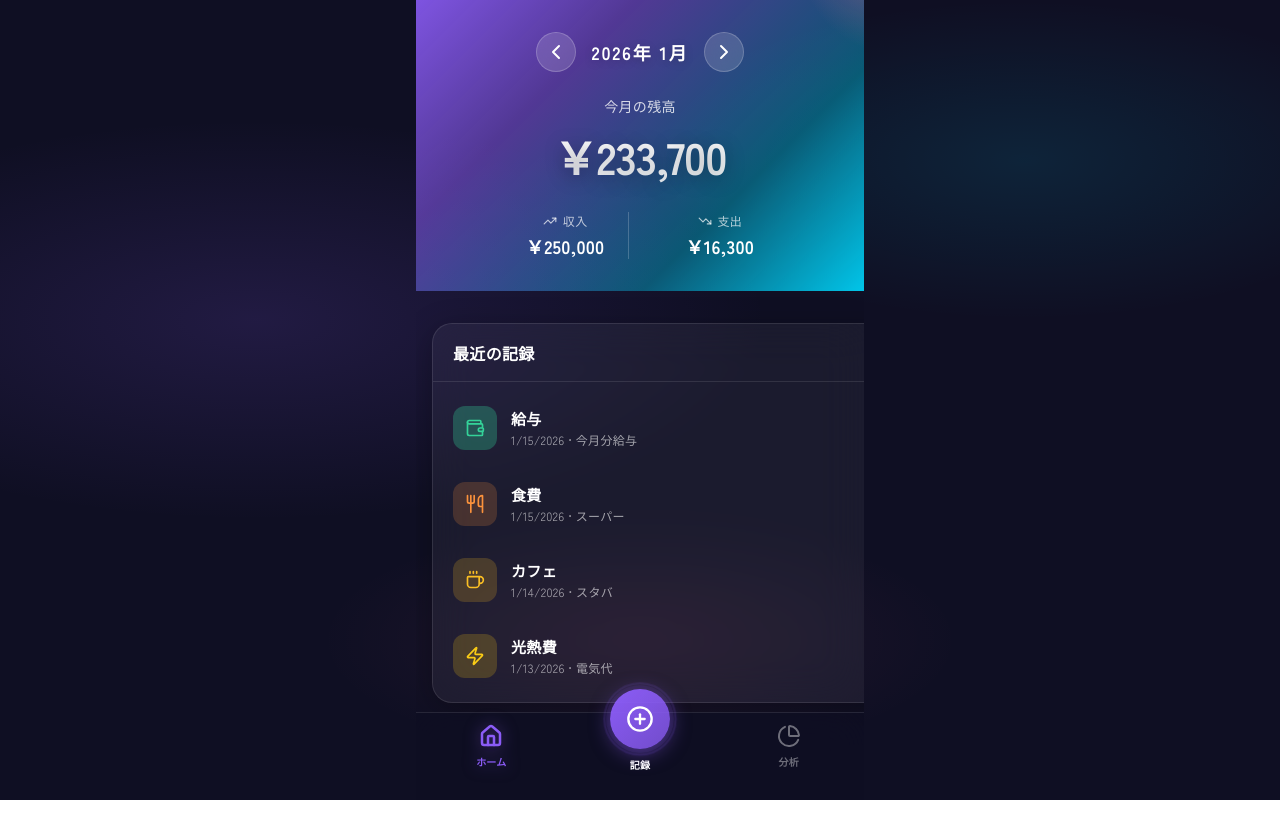
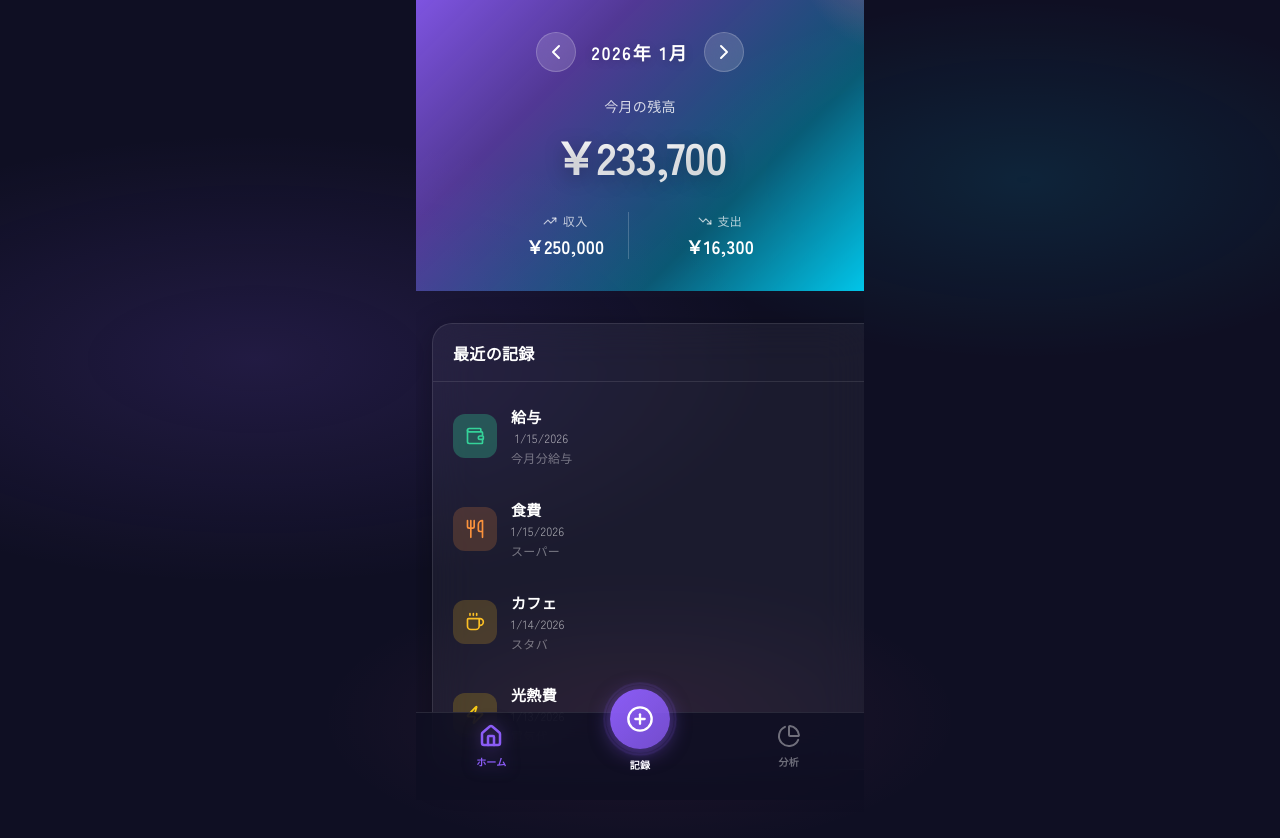
Before and after one commit to kmrtmk03/kakeibo-pwa, a React (Vite) app: page / in a window 1280 px wide. Shown: the top 838 px of the page. Before the commit the page ends 800 px from the top, so only its background shows below. Built offline with nearby package versions, Linux system fonts and the light colour scheme.

Commit message:
refactor: ナビゲーションバーの固定化と中央寄せ、NumPadのスタイル調整、取引メモの表示改善を行いました

```diff
--- a/src/components/Navigation/Navigation.module.sass
+++ b/src/components/Navigation/Navigation.module.sass
@@ -14,9 +14,12 @@ $glass-bg: rgba(15, 15, 35, 0.85)
 
 // ナビゲーションバー
 .nav
-  position: absolute
+  position: fixed
   bottom: 0
+  left: 50%
+  transform: translateX(-50%)
   width: 100%
+  max-width: 28rem
   height: 5.5rem
   padding-bottom: 1.25rem
   display: flex
--- a/src/components/NumPad/NumPad.module.sass
+++ b/src/components/NumPad/NumPad.module.sass
@@ -15,9 +15,7 @@ $glass-bg-active: rgba(255, 255, 255, 0.12)
   display: grid
   grid-template-columns: repeat(3, 1fr)
   gap: 0.625rem
-  padding: 0.75rem 1rem 1rem
-  background: $bg-surface
-  border-radius: 1.25rem 1.25rem 0 0
+  padding: 2rem 1rem 1rem
 
 .key
   height: 3.5rem
--- a/src/pages/kakeibo/AddTransactionPage/AddTransactionPage.module.sass
+++ b/src/pages/kakeibo/AddTransactionPage/AddTransactionPage.module.sass
@@ -286,7 +286,6 @@ $category-bonus: rgba(45, 212, 191, 0.3), #2DD4BF
 .keypadArea
   margin-top: auto
   background: $glass-bg
-  border-top: 1px solid $border-glass
   backdrop-filter: blur(10px)
   padding-bottom: 3rem
 
--- a/src/pages/kakeibo/AddTransactionPage/AddTransactionPage.tsx
+++ b/src/pages/kakeibo/AddTransactionPage/AddTransactionPage.tsx
@@ -151,21 +151,21 @@ export function AddTransactionPage({
 
       {/* キーパッドエリア */}
       <div className={styles.keypadArea}>
+        <NumPad onInput={handleNumInput} onDelete={handleNumDelete} />
         <div className={styles.submitSection}>
           <button
             onClick={handleSubmit}
             disabled={!amount}
             className={`${styles.submitButton} ${!amount
-                ? styles.disabled
-                : inputType === 'expense'
-                  ? styles.expenseButton
-                  : styles.incomeButton
+              ? styles.disabled
+              : inputType === 'expense'
+                ? styles.expenseButton
+                : styles.incomeButton
               }`}
           >
             決定
           </button>
         </div>
-        <NumPad onInput={handleNumInput} onDelete={handleNumDelete} />
       </div>
     </div>
   )
--- a/src/pages/kakeibo/HomePage/HomePage.module.sass
+++ b/src/pages/kakeibo/HomePage/HomePage.module.sass
@@ -154,6 +154,7 @@ $category-bonus: rgba(45, 212, 191, 0.3), #2DD4BF
   margin-top: 2rem
   position: relative
   z-index: 10
+  margin-bottom: 2rem
 
 // 取引カード (ガラスモーフィズム)
 .transactionCard
@@ -281,6 +282,15 @@ $category-bonus: rgba(45, 212, 191, 0.3), #2DD4BF
   color: $text-muted
   margin-top: 0.125rem
 
+// メモ表示用スタイル
+.transactionNote
+  font-size: 0.75rem
+  color: $text-dim
+  margin-top: 0.25rem
+  line-height: 1.4
+  word-break: break-word
+  text-align: left
+
 .transactionRight
   display: flex
   align-items: center
--- a/src/pages/kakeibo/HomePage/HomePage.tsx
+++ b/src/pages/kakeibo/HomePage/HomePage.tsx
@@ -104,8 +104,11 @@ export function HomePage({
                       <div>
                         <p className={styles.categoryName}>{t.category.name}</p>
                         <p className={styles.transactionMeta}>
-                          {new Date(t.date).toLocaleDateString()} {t.note && `• ${t.note}`}
+                          {new Date(t.date).toLocaleDateString()}
                         </p>
+                        {t.note && (
+                          <p className={styles.transactionNote}>{t.note}</p>
+                        )}
                       </div>
                     </div>
                     <div className={styles.transactionRight}>
```
